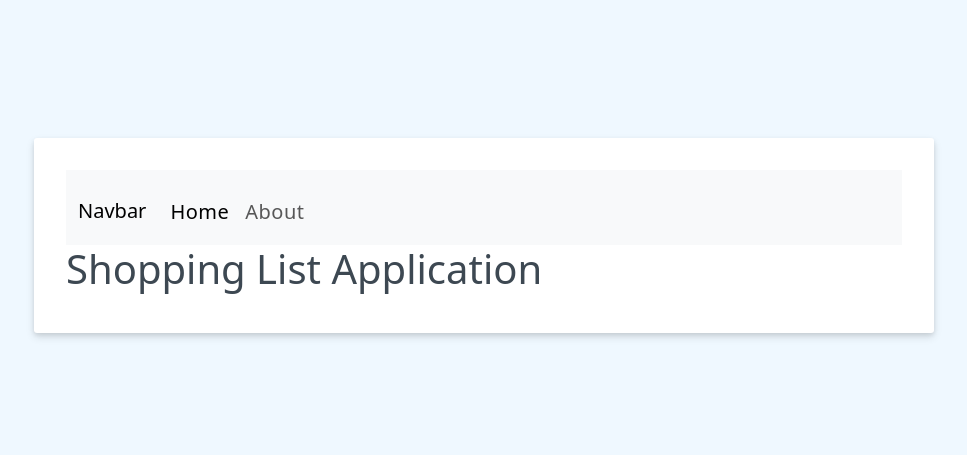
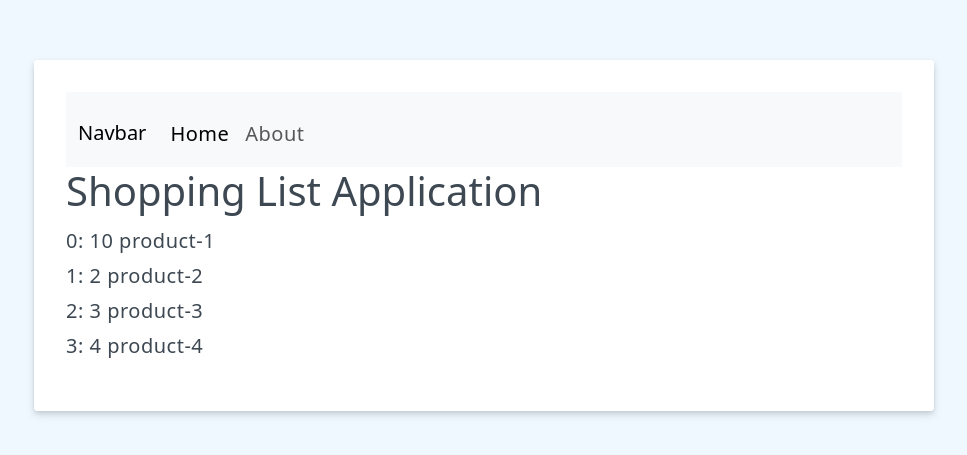
Before and after one commit to huy19712011/vue3-sum25-basics, a Vue app: page / in a window 1280 px wide. Shown: the part 165-620 px from the top of the page, without its empty margins (156-1123 px from the left). Built offline with nearby package versions, Linux system fonts and the light colour scheme.

Commit message:
V3: List Rendering

```diff
--- a/src/App.vue
+++ b/src/App.vue
@@ -3,6 +3,13 @@ import { ref } from "vue";
 import { RouterLink, RouterView } from "vue-router";
 
 const header = ref("Shopping List Application");
+
+const items = ref([
+  { id: 1, label: "10 product-1" },
+  { id: 2, label: "2 product-2" },
+  { id: 3, label: "3 product-3" },
+  { id: 4, label: "4 product-4" },
+]);
 </script>
 
 <template>
@@ -31,6 +38,11 @@ const header = ref("Shopping List Application");
 
   <h1>{{ header }}</h1>
 
+  <ul>
+    <!-- <li v-for="{ id, label } in items" v-bind:key="id">{{ label }}</li> -->
+    <li v-for="({ id, label }, index) in items" v-bind:key="id">{{ index }}: {{ label }}</li>
+  </ul>
+
   <!-- <RouterView /> -->
 </template>
 
```
